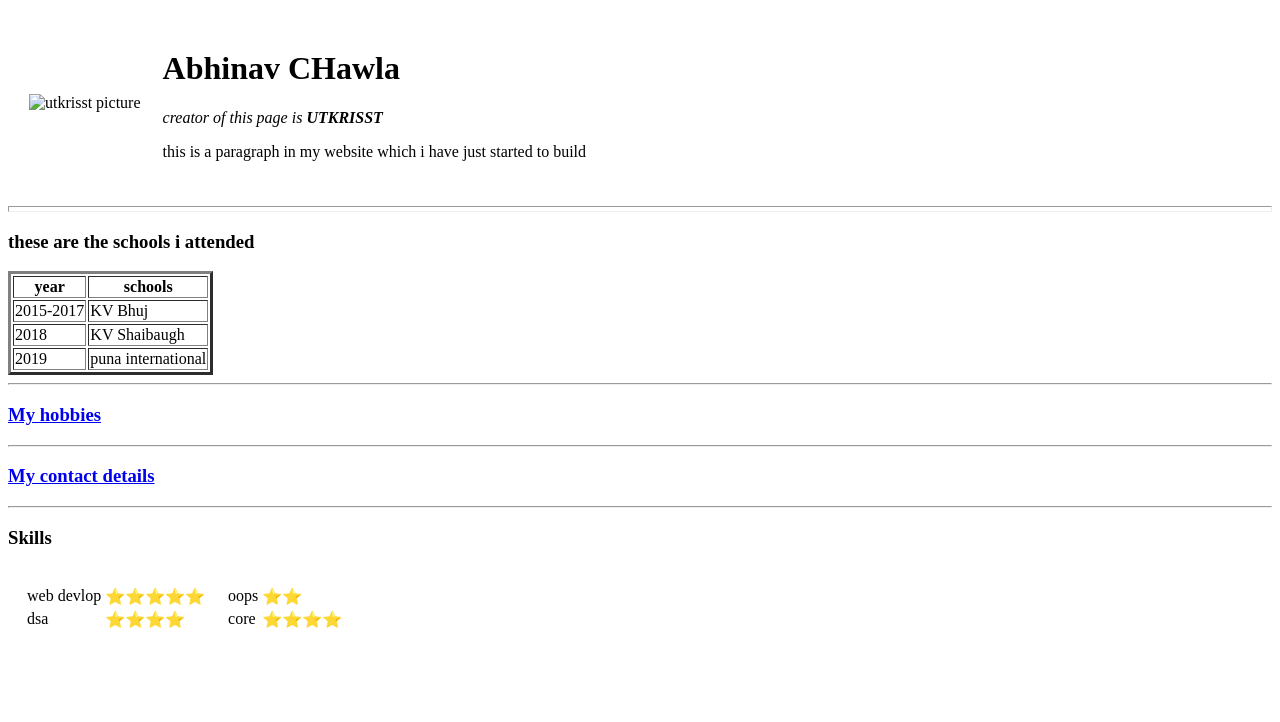
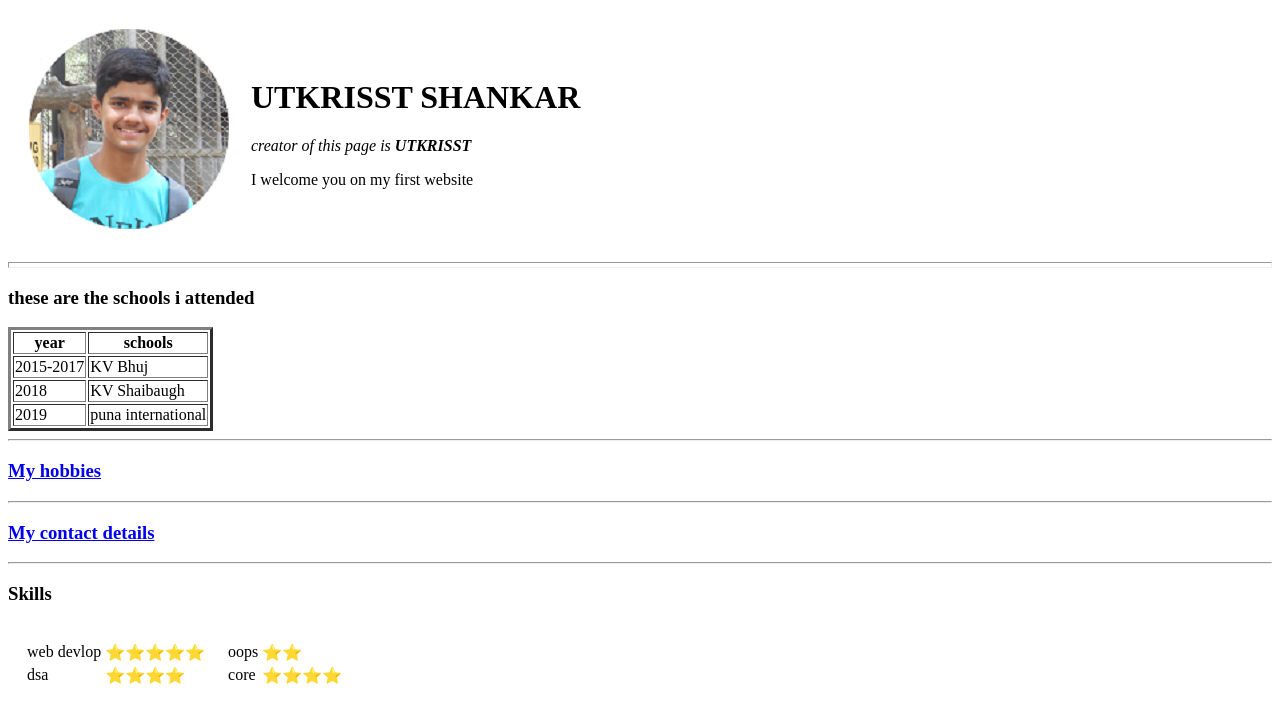
Before and after one commit to utkrisst/cv, a plain HTML site: page HTML- personal site/index.html in a window 1280 px wide. Drawn offline with Linux system fonts and the light colour scheme.

Commit message:
fresh start

```diff
--- a/HTML- personal site/index.html
+++ b/HTML- personal site/index.html
@@ -9,13 +9,13 @@
 <body>
   <table cellspacing="20">
     <tr>
-      <td><img src="..\mypicture.png" alt="utkrisst picture"></td>
+      <td><img src="images\mypicture.png" alt="utkrisst picture"></td>
       <td>
-        <h1>Abhinav CHawla</h1>
+        <h1>UTKRISST SHANKAR</h1>
         <P>
           <em>creator of this page is <strong>UTKRISST</strong></em>
         </P>
-        <p>this is a paragraph in my website which i have just started to build</p>
+        <p>I welcome you on my first website</p>
       </td>
     </tr>
   </table>
```
